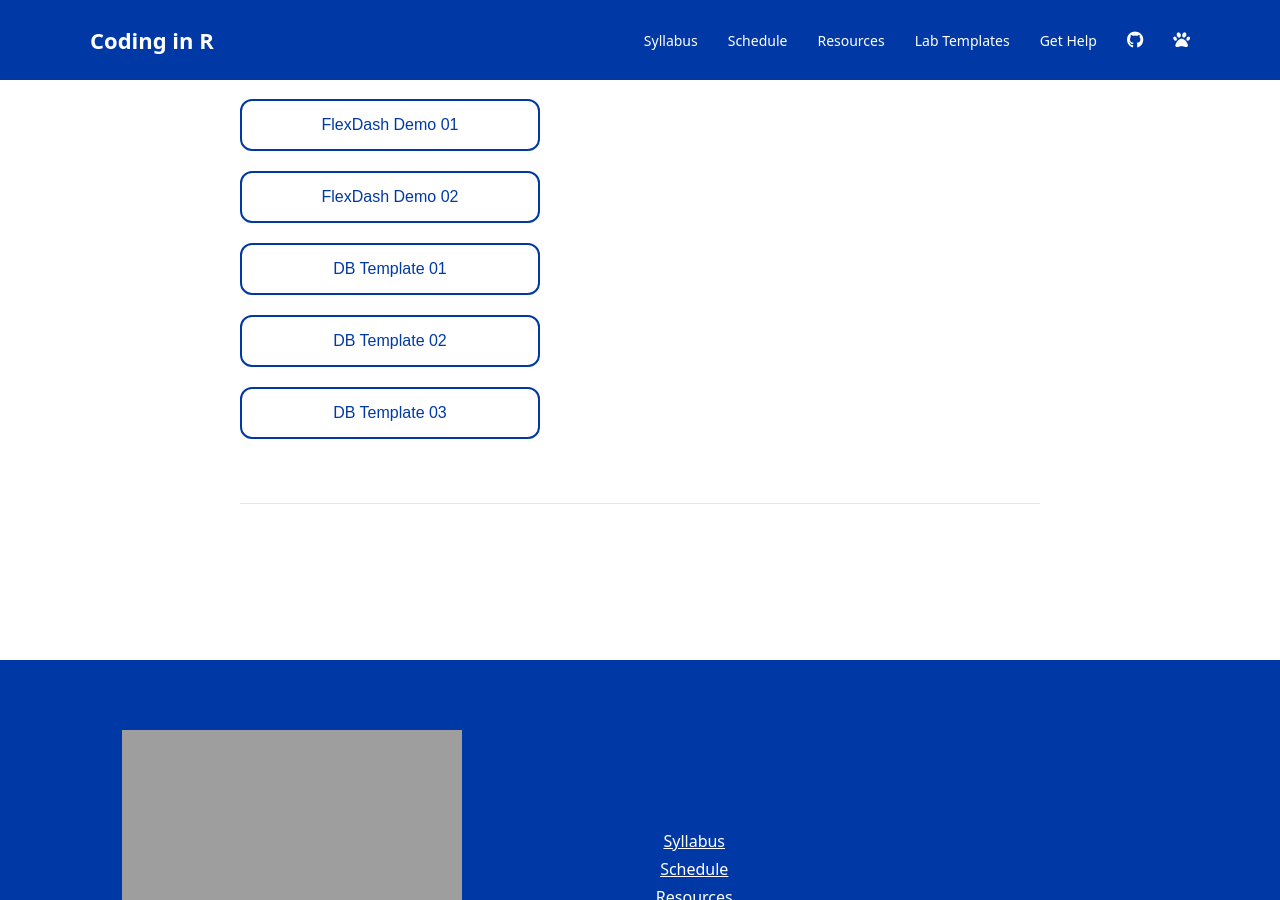
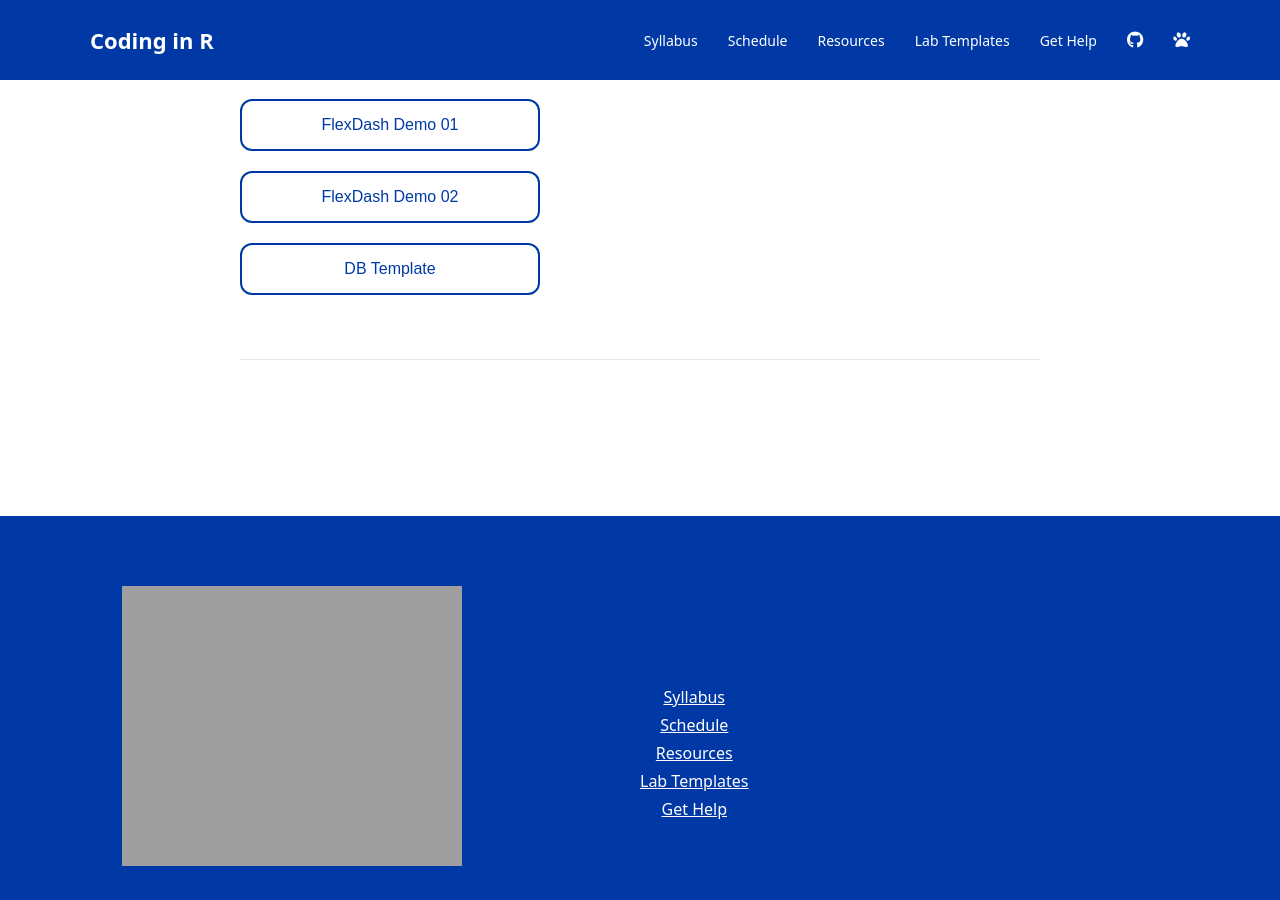
Before and after one commit to lalmada1/Coding-in-R, a Jekyll site: the page built from templates.md, in a window 1280 px wide and 900 px high, scrolled down 1334 px. Built offline with Jekyll 4.4.1, drawn with Linux system fonts in a browser that asks for light colours; nearby versions of some CDN libraries; a style sheet for code colours, icons or effects is not loaded.

Commit message:
Update templates.md

```diff
--- a/templates.md
+++ b/templates.md
@@ -98,16 +98,9 @@ layout: default
 <button type="button" class="button"> FlexDash Demo 02 </button>
 </a>
 
-<a href='https://raw.githubusercontent.com/{{ site.github.owner_name }}/{{ site.github.repository_name }}/main/units/07-dashboards/lab-07-dashboard-template-v1.rmd' target="_blank">
-<button type="button" class="button"> DB Template 01 </button>
-</a>
-
-<a href='https://raw.githubusercontent.com/{{ site.github.owner_name }}/{{ site.github.repository_name }}/main/units/07-dashboards/lab-07-dashboard-template-v2.rmd' target="_blank">
-<button type="button" class="button"> DB Template 02 </button>
-</a>
 
 <a href='https://raw.githubusercontent.com/{{ site.github.owner_name }}/{{ site.github.repository_name }}/main/units/07-dashboards/lab-07-dashboard-template-v3.rmd' target="_blank">
-<button type="button" class="button"> DB Template 03 </button>
+<button type="button" class="button"> DB Template </button>
 </a>
 
 
```
